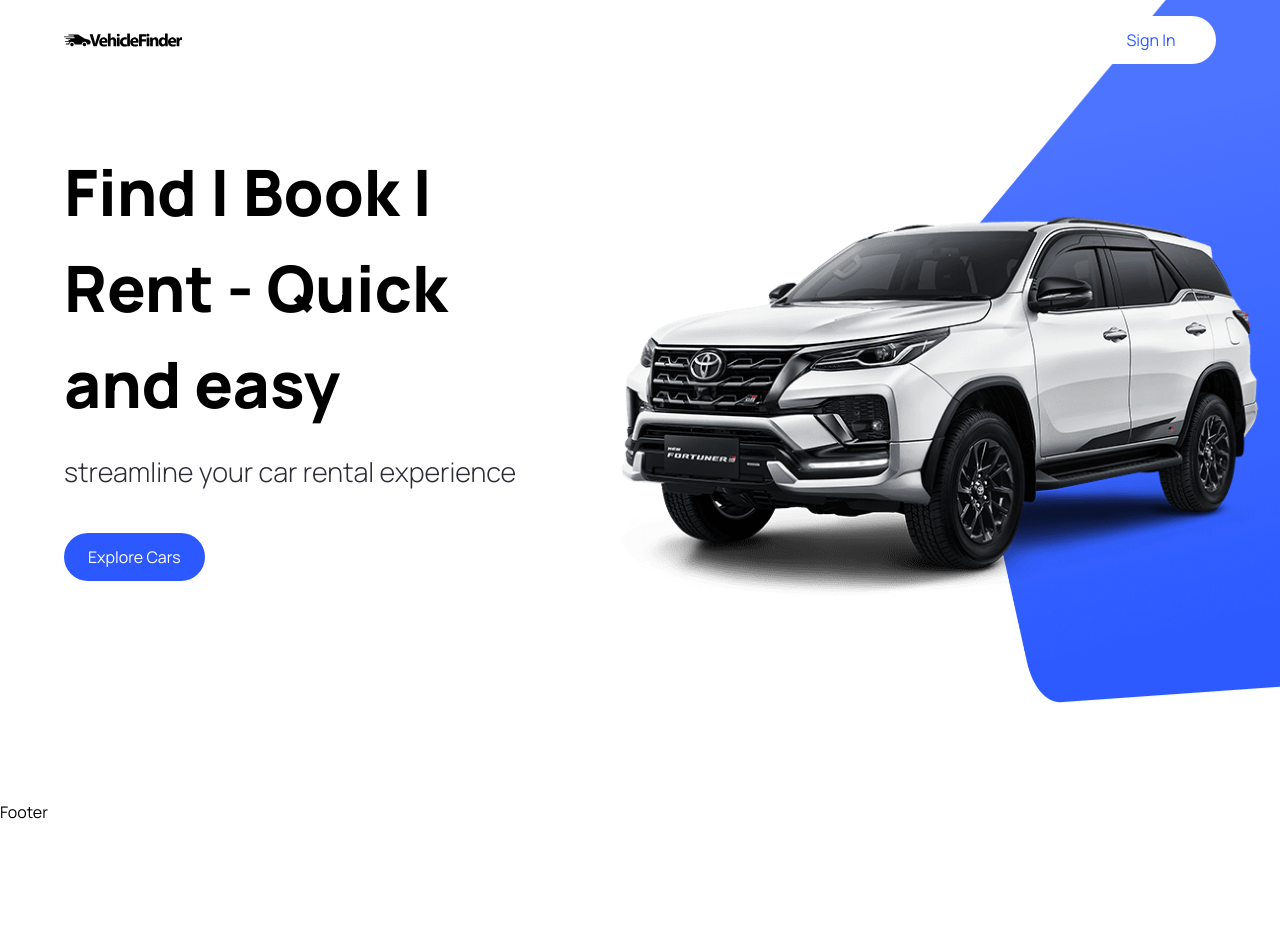
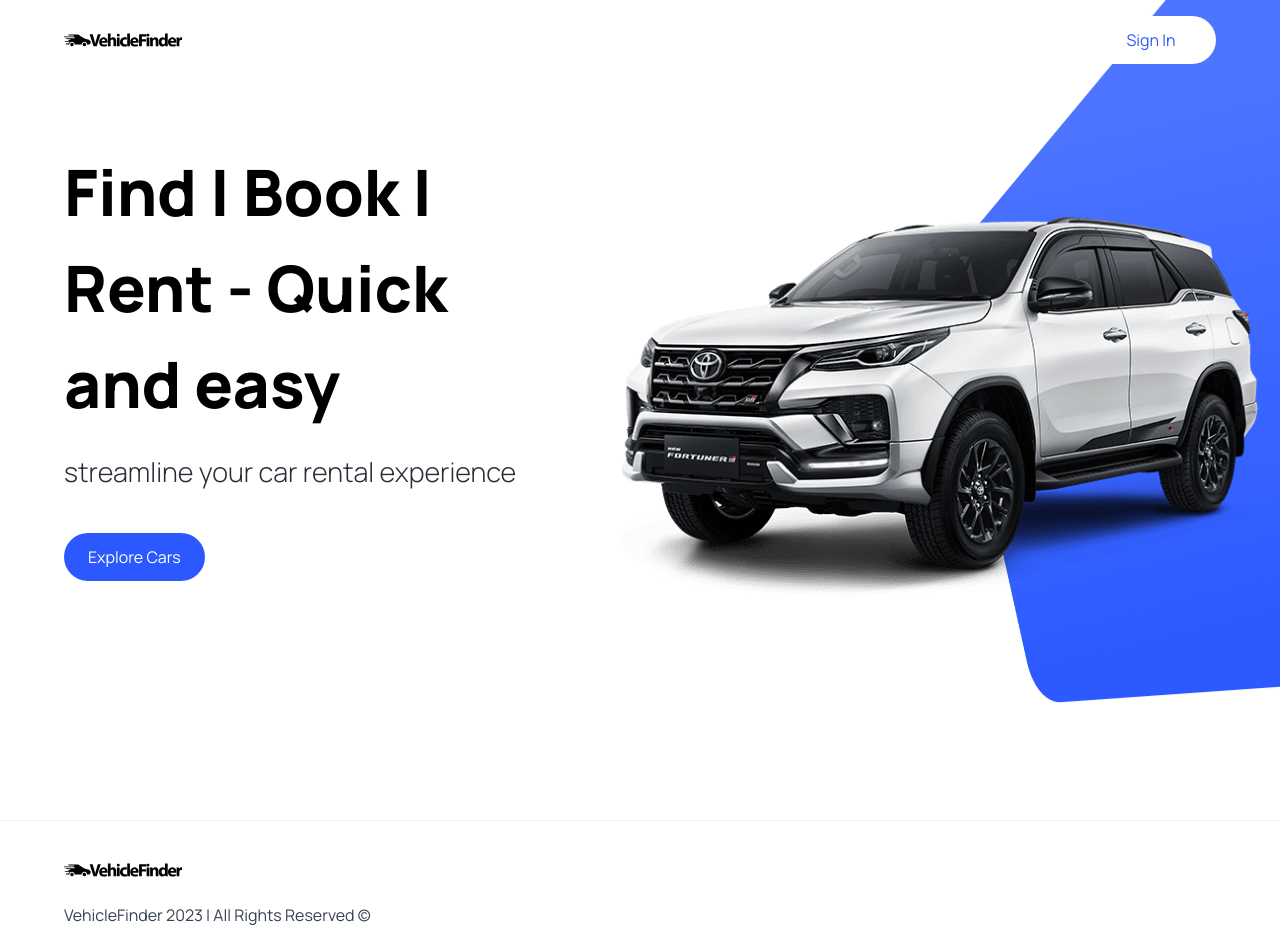
Before and after one commit to cod182/vehicle_finder, a Next.js app: page / in a window 1280 px wide. Shown: the top 952 px of the page. Before the commit the page ends 824 px from the top, so only its background shows below. Built offline with nearby package versions, Linux system fonts and the light colour scheme.

Commit message:
added styling to footer

```diff
--- a/components/Footer.tsx
+++ b/components/Footer.tsx
@@ -1,9 +1,25 @@
-import React from 'react'
+import Image from 'next/image';
+import Link from 'next/link';
 
 const Footer = () => {
   return (
-    <div>Footer</div>
-  )
-}
+    <footer className="flex flex-col text-black-100 mt-5 border-t border-gray-100 ">
+      <div className="flex max-md:flex-col flex-wrap justify-between gap-5 sm:px-16 px-6 py-10">
+        <div className="flex flex-col justify-start items-start gap-6">
+          <Image
+            src="/logo.svg"
+            alt="logo"
+            width={118}
+            height={18}
+            className="object-contain"
+          />
+          <p className="text-base text-gray-700">
+            VehicleFinder 2023 | All Rights Reserved &copy;
+          </p>
+        </div>
+      </div>
+    </footer>
+  );
+};
 
-export default Footer
+export default Footer;
```
